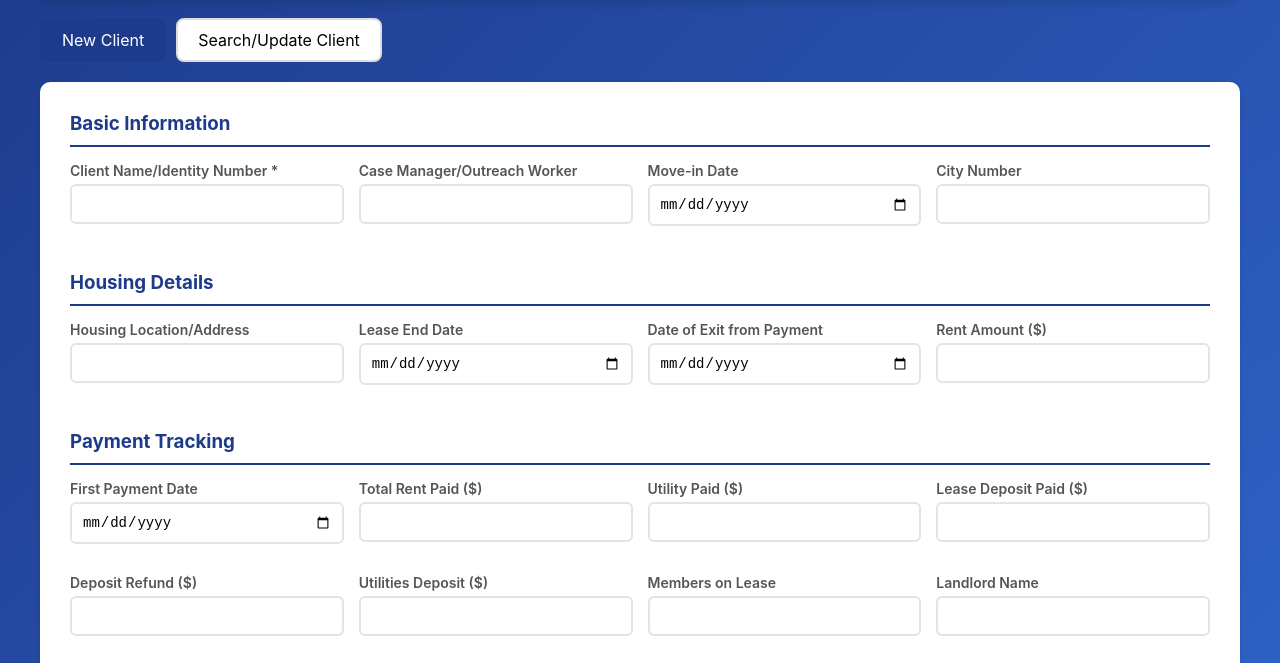
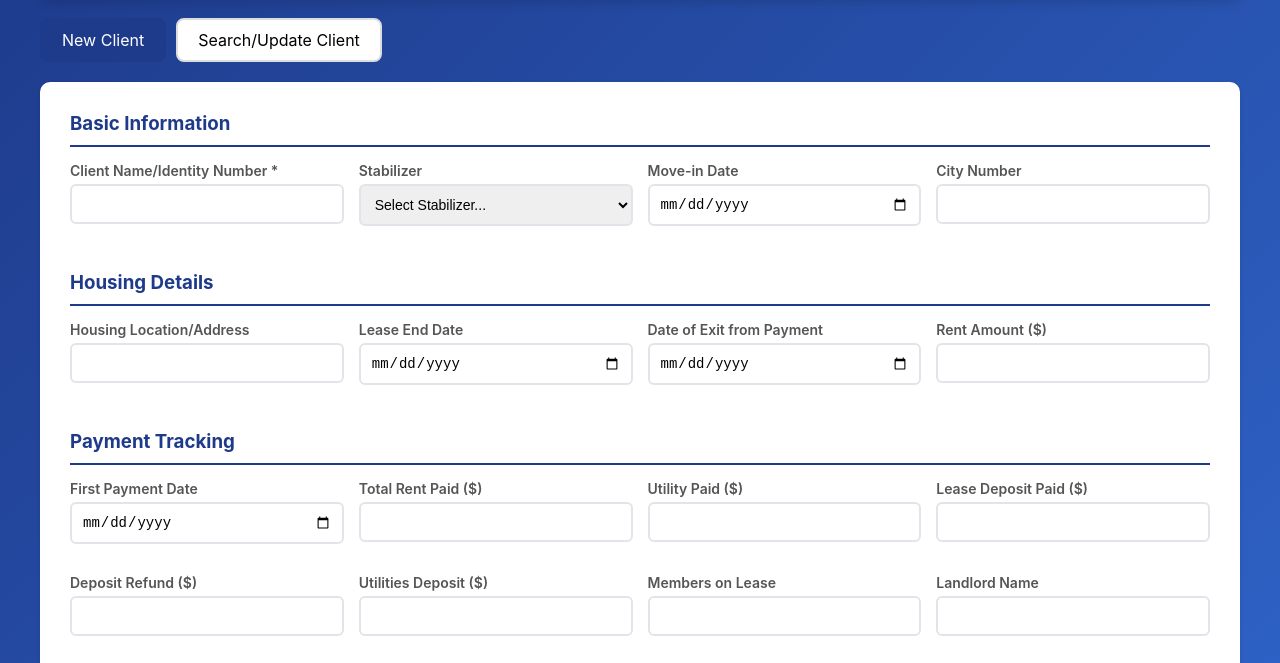
Before and after one commit to DSchacht0825/stabilizer-app, a website: page index.html in a window 1280 px wide. Shown: the part 126-789 px from the top of the page. Drawn offline with Linux system fonts and the light colour scheme.

Commit message:
Update Case Manager to Stabilizer dropdown with Carolina, Alex, and Vanessa

```diff
--- a/index.html
+++ b/index.html
@@ -388,8 +388,13 @@
                                 <input type="text" name="clientName" required>
                             </div>
                             <div class="form-group">
-                                <label>Case Manager/Outreach Worker</label>
-                                <input type="text" name="caseManager">
+                                <label>Stabilizer</label>
+                                <select name="caseManager">
+                                    <option value="">Select Stabilizer...</option>
+                                    <option value="Carolina">Carolina</option>
+                                    <option value="Alex">Alex</option>
+                                    <option value="Vanessa">Vanessa</option>
+                                </select>
                             </div>
                             <div class="form-group">
                                 <label>Move-in Date</label>
@@ -774,6 +779,8 @@
                                 <option value="exitDate">Exit Date</option>
                                 <option value="lastContactDate">Last Contact Date</option>
                                 <option value="nextContactDate">Next Contact Date</option>
+                                <option value="leaseEndDate">Lease End Date</option>
+                                <option value="lastPaymentDate">Last Payment Date</option>
                             </select>
                         </div>
                         <div class="filter-group">
@@ -947,6 +954,7 @@
 
                 item.innerHTML = `
                     <strong>${client.clientName || 'Unknown Client'}</strong><br>
+                    <small>Stabilizer: ${client.caseManager || 'N/A'}</small><br>
                     <small>Location: ${client.housingLocation || 'N/A'}</small><br>
                     <small>Status: ${client.status || 'N/A'}</small><br>
                     <small>${document.getElementById('date-field-select').options[document.getElementById('date-field-select').selectedIndex].text}: ${dateValue}</small><br>
--- a/netlify/functions/search-clients.js
+++ b/netlify/functions/search-clients.js
@@ -18,7 +18,7 @@ exports.handler = async (event, context) => {
 
         // Add search term condition
         if (searchTerm) {
-            conditions.push(`or=("clientName".ilike.*${searchTerm}*,"housingLocation".ilike.*${searchTerm}*)`);
+            conditions.push(`or=("clientName".ilike.*${searchTerm}*,"housingLocation".ilike.*${searchTerm}*,"caseManager".ilike.*${searchTerm}*)`);
         }
 
         // Add date range conditions
```
